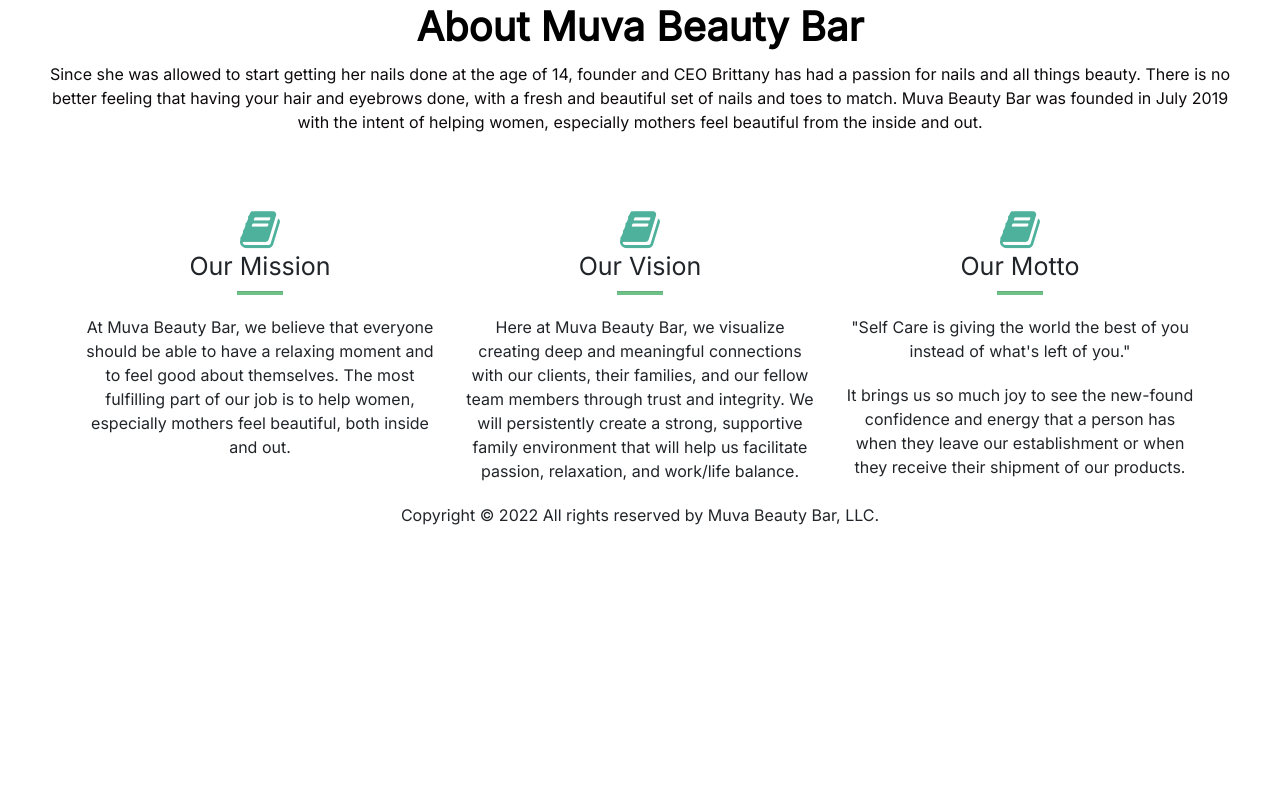
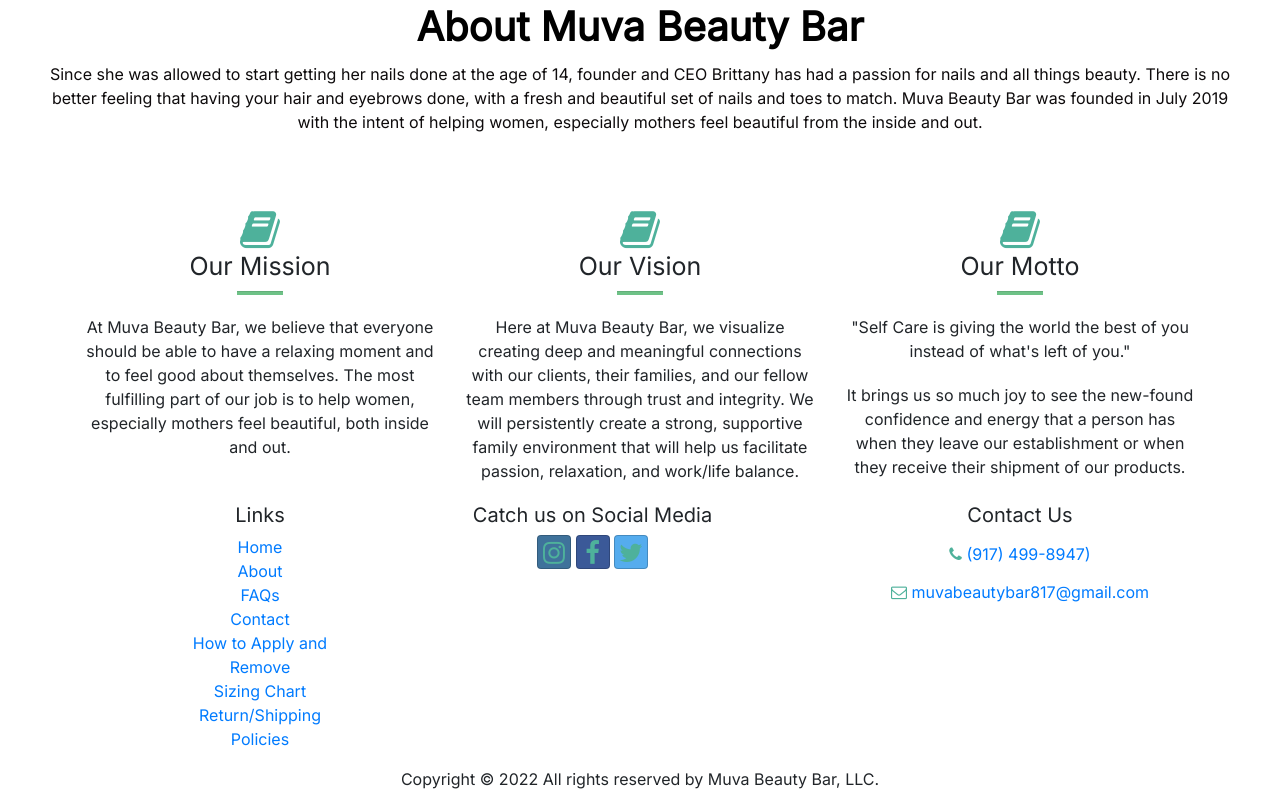
Before and after one commit to Gavin33/muvaBeautyBar, a website: page aboutus.html in a window 1280 px wide. Shown: the part 299-1106 px from the top of the page. Before the commit the page ends 842 px from the top, so only its background shows below. Drawn offline with nearby package versions, Linux system fonts and the light colour scheme.

Commit message:
updated footer

```diff
--- a/aboutus.html
+++ b/aboutus.html
@@ -181,6 +181,33 @@
         </div>
     </section>
     <footer class="text-center">
+        <div class="container">
+            <div class="row">
+                <div class="col-4 col-sm-2 offset-1">
+                    <h5>Links</h5>
+                    <ul class="list-unstyled">
+                        <li><a href="index.html">Home</a></li>
+                        <li><a href="#">About</a></li>
+                        <li><a href="faq.html">FAQs</a></li>
+                        <li><a href="#">Contact</a></li>
+                        <li><a href="#">How to Apply and Remove</a></li>
+                        <li><a href="#">Sizing Chart</a></li>
+                        <li><a href="#">Return/Shipping Policies</a></li>
+                    </ul>
+                </div>
+                <div class="col-6 col-sm-5 text-center">
+                    <h5>Catch us on Social Media</h5>
+                    <a class="btn btn-social-icon btn-instagram" href="http://instagram.com/b.pressd"><i class="fa fa-instagram"></i></a>
+                    <a class="btn btn-social-icon btn-facebook" href="http://facebook.com/"><i class="fa fa-facebook"></i></a>
+                    <a class="btn btn-social-icon btn-twitter" href="http://twitter.com/tiny_t0t"><i class="fa fa-twitter"></i></a>
+                </div>
+                <div class="col-sm-4 text-center">
+                    <h5>Contact Us</h5>
+                    <a role="button" class="btn btn-link" href="tel:+19174998947"><i class="fa fa-phone"></i> (917) 499-8947)</a><br />
+                    <a role="button" class="btn btn-link" href="mailto:muvabeautybar817@gmail.com"><i class="fa fa-envelope-o"></i> muvabeautybar817@gmail.com</a>
+                </div>
+        </div>
+        </div>
         <p>Copyright &copy; 2022 All rights reserved by Muva Beauty Bar, LLC.</p>
     </footer>
 
```
